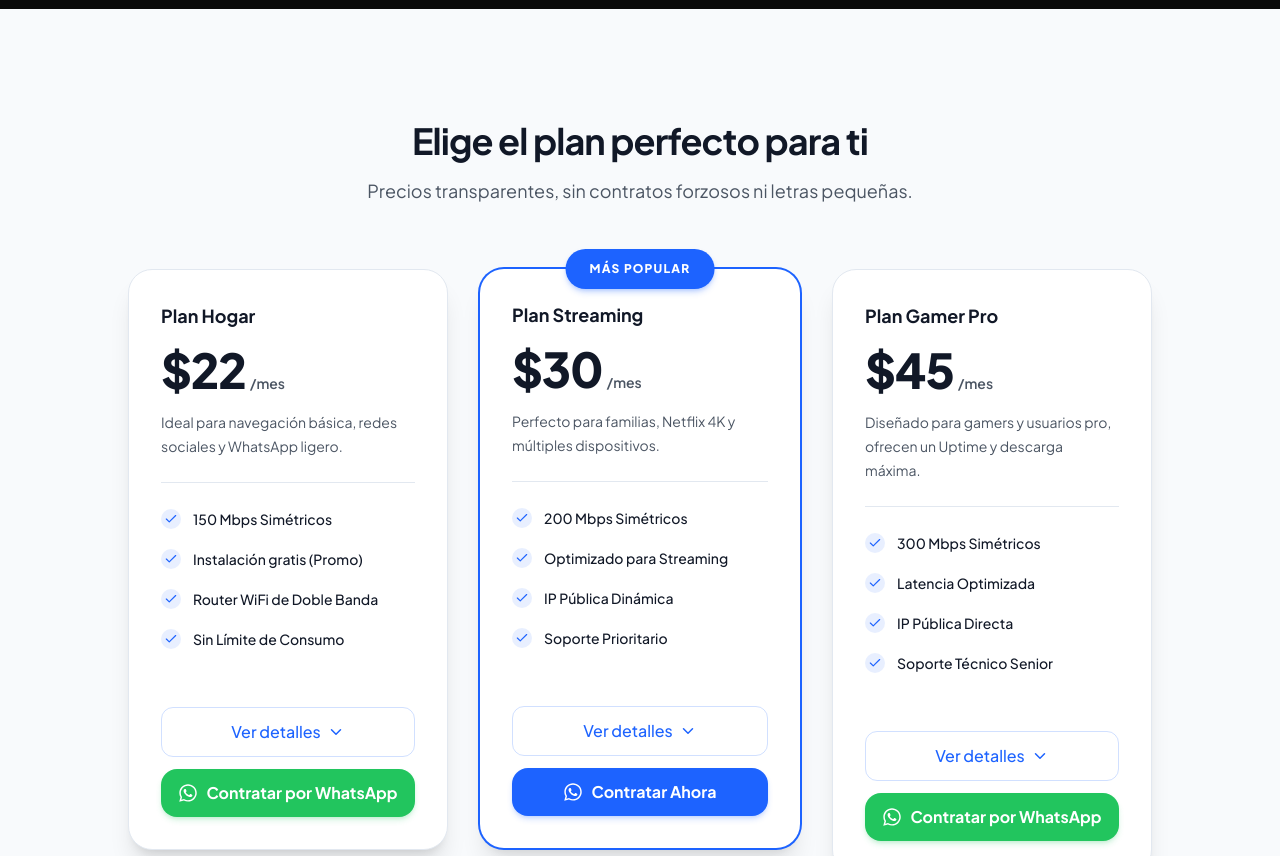
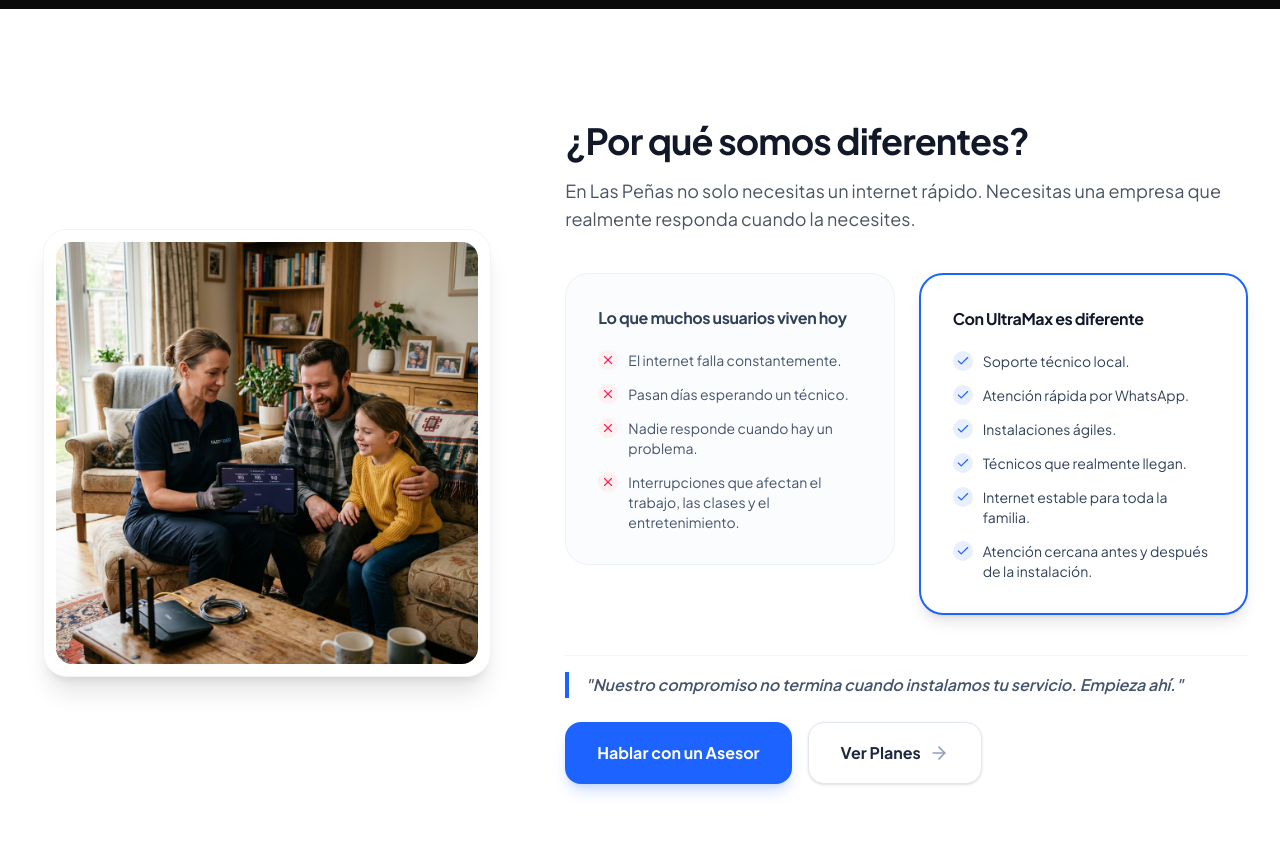
Before and after one commit to DerianPaez/ultramax, a Next.js app: page / in a window 1280 px wide. Shown: the part 780-1636 px from the top of the page. Built offline with nearby package versions, Linux system fonts and the light colour scheme; grey boxes are pictures that could not be loaded.

Commit message:
feat(differences): add differences section between hero and plans

```diff
--- a/app/page.tsx
+++ b/app/page.tsx
@@ -1,6 +1,7 @@
 import React from 'react';
 import { Navigation } from '../components/section/Navigation';
 import { Hero } from '../components/section/Hero';
+import { Differences } from '../components/section/Differences';
 import { Plans } from '../components/section/Plans';
 import { Benefits } from '../components/section/Benefits';
 import { Steps } from '../components/section/Steps';
@@ -16,6 +17,7 @@
       <Navigation />
       <main className="flex-1">
         <Hero />
+        <Differences />
         <Plans />
         <Benefits />
         <Steps />
--- /dev/null
+++ b/components/section/Differences.tsx
@@ -0,0 +1,173 @@
+'use client';
+
+import React, { useEffect, useRef, useState } from 'react';
+import Image from 'next/image';
+import Link from 'next/link';
+import { FiX, FiCheck, FiArrowRight } from 'react-icons/fi';
+import { contactInfo } from '../../data/navigation';
+
+export const Differences: React.FC = () => {
+  const containerRef = useRef<HTMLDivElement>(null);
+  const [isVisible, setIsVisible] = useState(false);
+
+  useEffect(() => {
+    const observer = new IntersectionObserver(
+      ([entry]) => {
+        if (entry.isIntersecting) {
+          setIsVisible(true);
+        }
+      },
+      { threshold: 0.1 }
+    );
+    if (containerRef.current) {
+      observer.observe(containerRef.current);
+    }
+    return () => observer.disconnect();
+  }, []);
+
+  return (
+    <section
+      ref={containerRef}
+      className="bg-white py-20 lg:py-28 overflow-hidden"
+    >
+      <div className="mx-auto max-w-7xl px-6 lg:px-8">
+        <div className="grid grid-cols-1 gap-16 lg:grid-cols-12 lg:items-center">
+          <div
+            className={`lg:col-span-5 flex justify-center transition-all duration-1000 transform ${
+              isVisible ? 'opacity-100 translate-y-0' : 'opacity-0 translate-y-8'
+            }`}
+          >
+            <div className="relative w-full max-w-md aspect-square rounded-3xl overflow-hidden border border-slate-100 shadow-xl bg-white p-3">
+              <div className="relative w-full h-full rounded-2xl overflow-hidden bg-slate-50">
+                <Image
+                  src="/images/differences.png"
+                  alt="Soporte técnico real de UltraMax en Las Peñas"
+                  fill
+                  className="object-cover transition-transform duration-1000 hover:scale-[1.03]"
+                  sizes="(max-w-1024px) 100vw, 40vw"
+                />
+              </div>
+            </div>
+          </div>
+
+          <div
+            className={`lg:col-span-7 flex flex-col gap-10 transition-all duration-1000 delay-200 transform ${
+              isVisible ? 'opacity-100 translate-y-0' : 'opacity-0 translate-y-8'
+            }`}
+          >
+            <div className="flex flex-col gap-4">
+              <h2 className="text-3xl font-bold tracking-tight text-dark sm:text-4xl">
+                ¿Por qué somos diferentes?
+              </h2>
+              <p className="text-lg text-muted max-w-2xl">
+                En Las Peñas no solo necesitas un internet rápido. Necesitas una empresa que realmente responda cuando la necesites.
+              </p>
+            </div>
+
+            <div className="grid grid-cols-1 md:grid-cols-2 gap-6 items-start">
+              <div className="flex flex-col gap-5 rounded-3xl bg-slate-50/50 p-6 sm:p-8 border border-slate-200/50 hover:shadow-md transition-all duration-300">
+                <h3 className="text-md font-bold text-slate-700 tracking-tight">
+                  Lo que muchos usuarios viven hoy
+                </h3>
+                <ul className="flex flex-col gap-3.5">
+                  <li className="flex items-start gap-2.5 text-sm text-slate-600">
+                    <span className="flex h-5 w-5 shrink-0 items-center justify-center rounded-full bg-rose-50 text-rose-500">
+                      <FiX className="h-3.5 w-3.5" />
+                    </span>
+                    <span>El internet falla constantemente.</span>
+                  </li>
+                  <li className="flex items-start gap-2.5 text-sm text-slate-600">
+                    <span className="flex h-5 w-5 shrink-0 items-center justify-center rounded-full bg-rose-50 text-rose-500">
+                      <FiX className="h-3.5 w-3.5" />
+                    </span>
+                    <span>Pasan días esperando un técnico.</span>
+                  </li>
+                  <li className="flex items-start gap-2.5 text-sm text-slate-600">
+                    <span className="flex h-5 w-5 shrink-0 items-center justify-center rounded-full bg-rose-50 text-rose-500">
+                      <FiX className="h-3.5 w-3.5" />
+                    </span>
+                    <span>Nadie responde cuando hay un problema.</span>
+                  </li>
+                  <li className="flex items-start gap-2.5 text-sm text-slate-600">
+                    <span className="flex h-5 w-5 shrink-0 items-center justify-center rounded-full bg-rose-50 text-rose-500">
+                      <FiX className="h-3.5 w-3.5" />
+                    </span>
+                    <span>Interrupciones que afectan el trabajo, las clases y el entretenimiento.</span>
+                  </li>
+                </ul>
+              </div>
+
+              <div className="flex flex-col gap-5 rounded-3xl bg-white p-6 sm:p-8 border-2 border-primary shadow-lg hover:-translate-y-1 hover:shadow-xl transition-all duration-300">
+                <h3 className="text-md font-bold text-dark tracking-tight">
+                  Con UltraMax es diferente
+                </h3>
+                <ul className="flex flex-col gap-3.5">
+                  <li className="flex items-start gap-2.5 text-sm text-slate-700">
+                    <span className="flex h-5 w-5 shrink-0 items-center justify-center rounded-full bg-primary/10 text-primary">
+                      <FiCheck className="h-3.5 w-3.5" />
+                    </span>
+                    <span>Soporte técnico local.</span>
+                  </li>
+                  <li className="flex items-start gap-2.5 text-sm text-slate-700">
+                    <span className="flex h-5 w-5 shrink-0 items-center justify-center rounded-full bg-primary/10 text-primary">
+                      <FiCheck className="h-3.5 w-3.5" />
+                    </span>
+                    <span>Atención rápida por WhatsApp.</span>
+                  </li>
+                  <li className="flex items-start gap-2.5 text-sm text-slate-700">
+                    <span className="flex h-5 w-5 shrink-0 items-center justify-center rounded-full bg-primary/10 text-primary">
+                      <FiCheck className="h-3.5 w-3.5" />
+                    </span>
+                    <span>Instalaciones ágiles.</span>
+                  </li>
+                  <li className="flex items-start gap-2.5 text-sm text-slate-700">
+                    <span className="flex h-5 w-5 shrink-0 items-center justify-center rounded-full bg-primary/10 text-primary">
+                      <FiCheck className="h-3.5 w-3.5" />
+                    </span>
+                    <span>Técnicos que realmente llegan.</span>
+                  </li>
+                  <li className="flex items-start gap-2.5 text-sm text-slate-700">
+                    <span className="flex h-5 w-5 shrink-0 items-center justify-center rounded-full bg-primary/10 text-primary">
+                      <FiCheck className="h-3.5 w-3.5" />
+                    </span>
+                    <span>Internet estable para toda la familia.</span>
+                  </li>
+                  <li className="flex items-start gap-2.5 text-sm text-slate-700">
+                    <span className="flex h-5 w-5 shrink-0 items-center justify-center rounded-full bg-primary/10 text-primary">
+                      <FiCheck className="h-3.5 w-3.5" />
+                    </span>
+                    <span>Atención cercana antes y después de la instalación.</span>
+                  </li>
+                </ul>
+              </div>
+            </div>
+
+            <div className="flex flex-col gap-6 pt-4 border-t border-slate-100">
+              <p className="text-md font-semibold italic text-slate-600 leading-relaxed border-l-4 border-primary pl-4">
+                "Nuestro compromiso no termina cuando instalamos tu servicio. Empieza ahí."
+              </p>
+
+              <div className="flex flex-col sm:flex-row gap-4 w-full sm:max-w-md">
+                <Link
+                  href={`https://wa.me/${contactInfo.whatsapp}?text=Hola!%20Quiero%20hablar%20con%20un%20asesor%20de%20UltraMax.`}
+                  target="_blank"
+                  rel="noopener noreferrer"
+                  className="inline-flex items-center justify-center rounded-2xl bg-primary text-white hover:bg-primary-hover px-8 py-4 shadow-lg shadow-primary/20 hover:shadow-primary/30 transition-all duration-300 hover:scale-[1.02] active:scale-[0.98] font-bold text-base cursor-pointer"
+                >
+                  Hablar con un Asesor
+                </Link>
+                <Link
+                  href="#planes"
+                  className="inline-flex items-center justify-center gap-2 px-8 py-4.5 rounded-2xl font-bold border border-slate-200 bg-white hover:bg-slate-50 text-slate-800 transition-all duration-300 hover:scale-[1.02] active:scale-[0.98] text-base shadow-sm cursor-pointer"
+                >
+                  Ver Planes
+                  <FiArrowRight className="h-5 w-5 text-slate-400 group-hover:translate-x-1 transition-transform" />
+                </Link>
+              </div>
+            </div>
+          </div>
+        </div>
+      </div>
+    </section>
+  );
+};
```
Also changed, not shown: public/images/differences.png (added).
